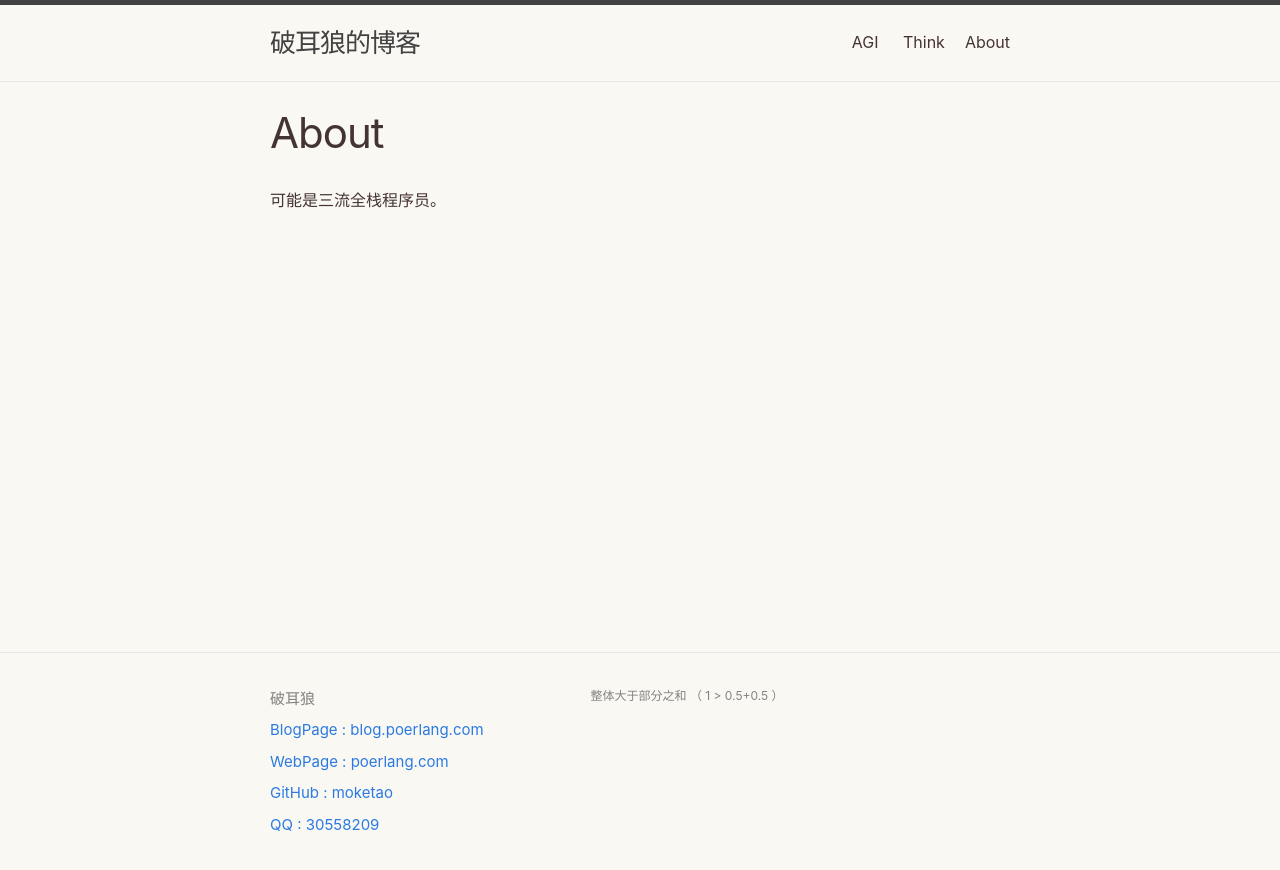
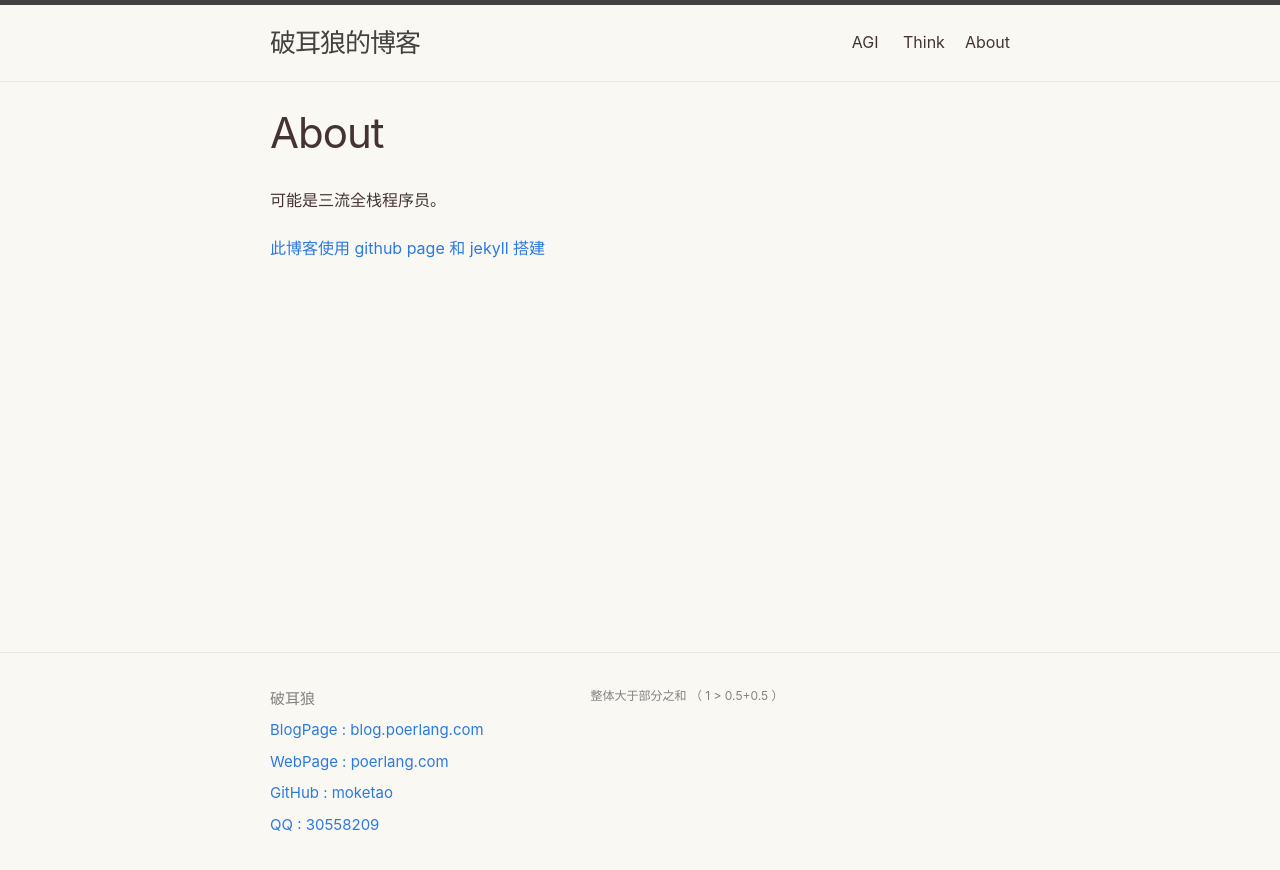
Before and after one commit to moketao/blog, a Jekyll site: the page built from about.md, in a window 1280 px wide. Shown: the top 870 px of the page. Built offline with Jekyll 4.4.1, drawn with Linux system fonts in a browser that asks for light colours.

Commit message:
Update about.md

```diff
--- a/about.md
+++ b/about.md
@@ -7,4 +7,4 @@ permalink: /about/
 可能是三流全栈程序员。
 
 
-[此博客使用 github page 和 jekyll 搭建]: https://github.com/jekyll
+[此博客使用 github page 和 jekyll 搭建](https://github.com/jekyll)
```
